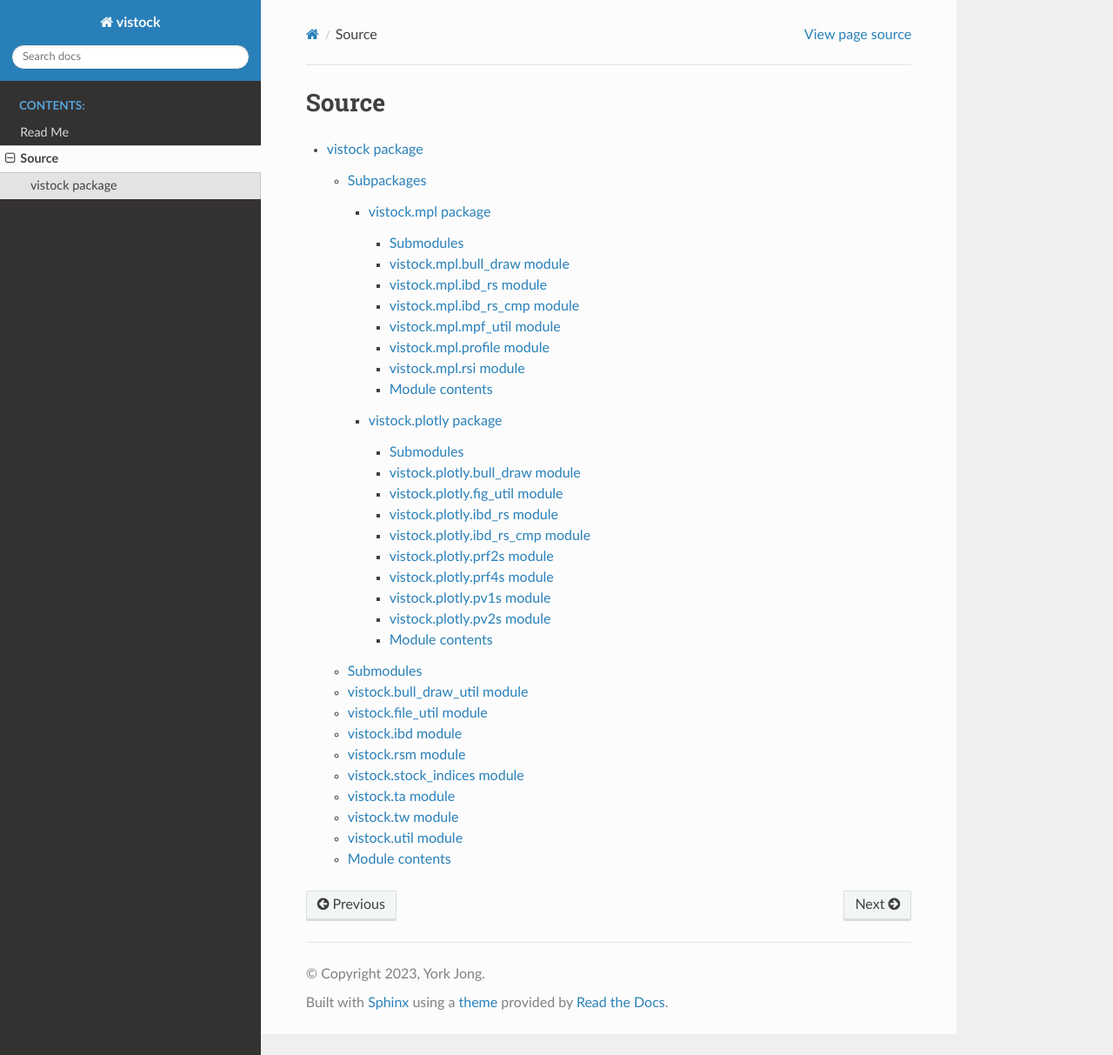
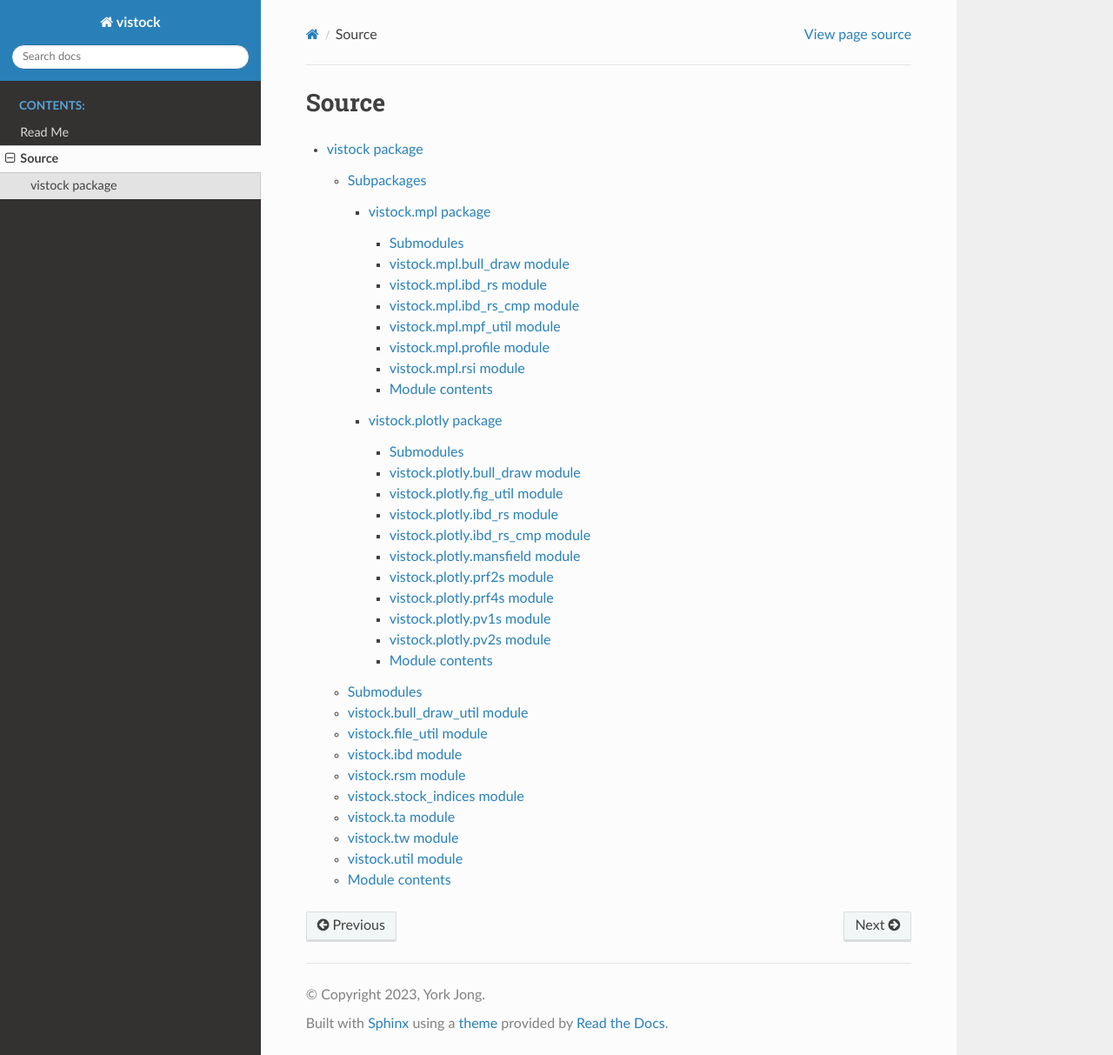
Before and after one commit to yorkjong/vistock, a Sphinx documentation site: the page built from docs/modules.rst, in a window 1280 px wide and 1213 px high. Shown: the whole window at 87% size. Built offline with Sphinx 7.4.7 and the Read the Docs theme 2.0.0, drawn with Linux system fonts in a browser that asks for light colours.

Commit message:
docs: update module docstring for vistock.plotly.mansfield
- Added comprehensive module-level docstring to `mansfield.py`.
- Updated class and method docstrings for `StockChart` and `RelativeStrengthLines`.
- Improved documentation for module usage and functionality.

```diff
--- a/docs/vistock.plotly.rst
+++ b/docs/vistock.plotly.rst
@@ -32,6 +32,14 @@
 ----------------------------------
 
 .. automodule:: vistock.plotly.ibd_rs_cmp
+   :members:
+   :undoc-members:
+   :show-inheritance:
+
+vistock.plotly.mansfield module
+-------------------------------
+
+.. automodule:: vistock.plotly.mansfield
    :members:
    :undoc-members:
    :show-inheritance:
```
